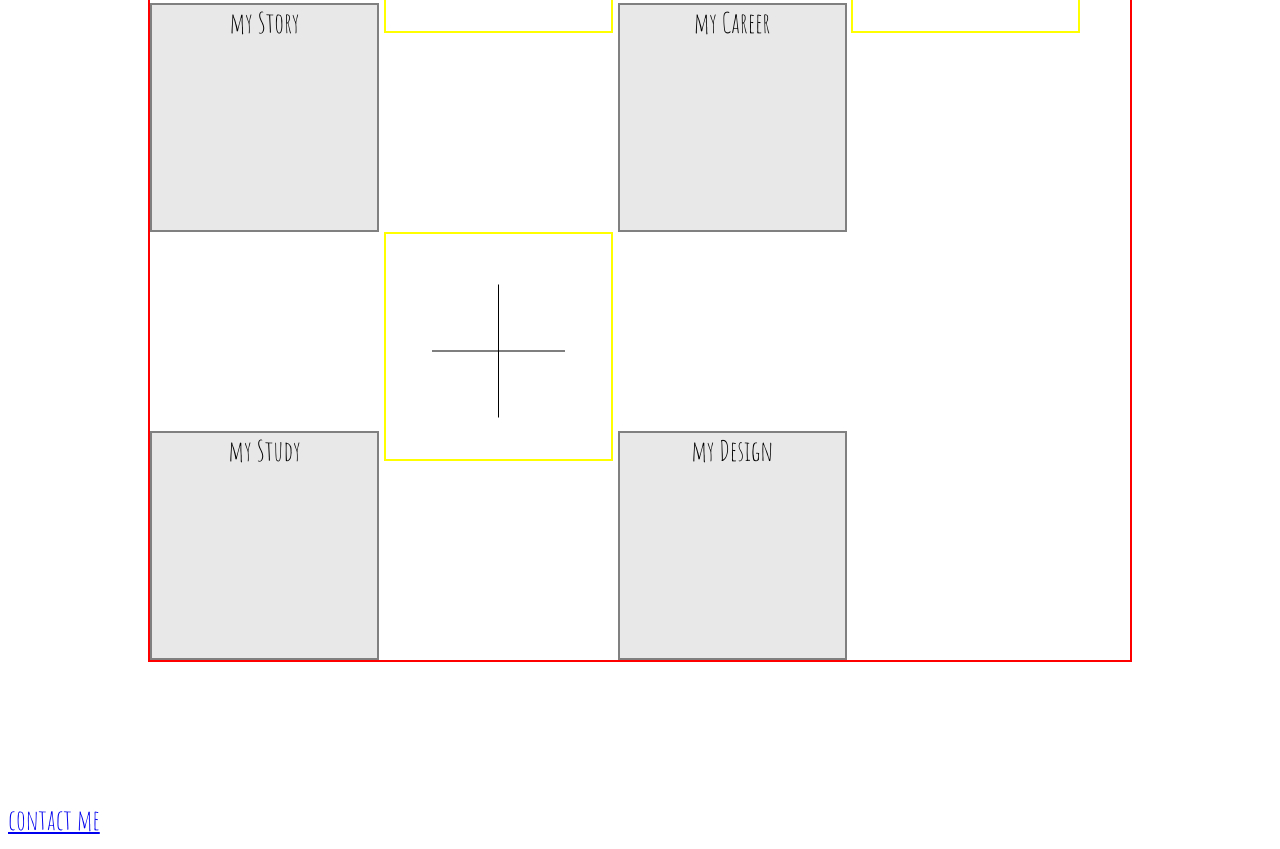
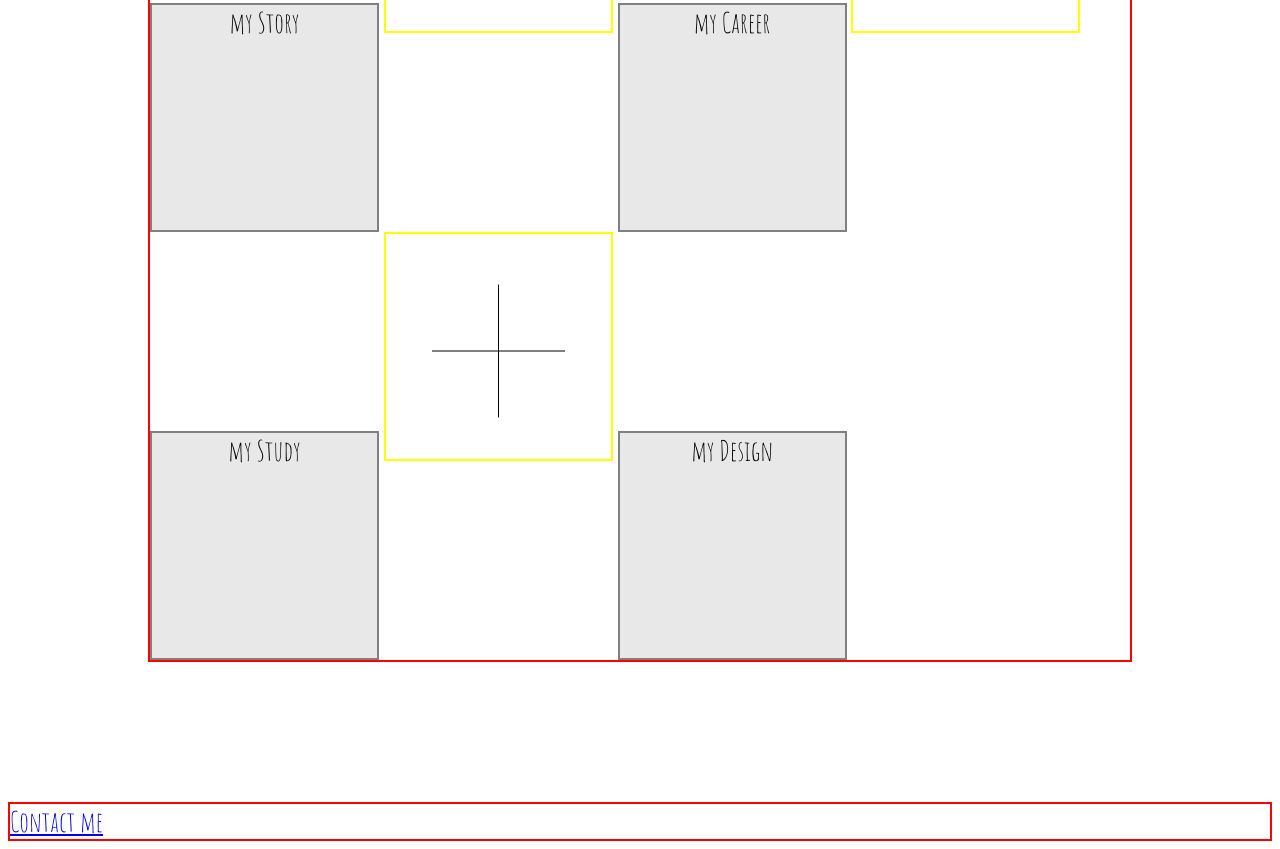
Before and after one commit to yohanakristi/yohanakristi.github.io, a plain HTML site: page unit_5/index.html in a window 1280 px wide. Shown: the part 826-1675 px from the top of the page. Drawn offline with Linux system fonts and the light colour scheme.

Commit message:
rev-index

```diff
--- a/unit_5/css/style.css
+++ b/unit_5/css/style.css
@@ -62,3 +62,8 @@ main {
 	margin: 0 auto;
 	padding: auto;
 }
+
+footer {
+	display: block;
+	border: 0.1em red solid;
+}
--- a/unit_5/index.html
+++ b/unit_5/index.html
@@ -27,7 +27,7 @@
 	</main>
 
 	<footer>
-		<a href="mailto:yohana.kristi@gmail.com">contact me</a>
+		<a href="mailto:yohana.kristi@gmail.com">Contact me</a>
 	</footer>
 
 </body>
```
